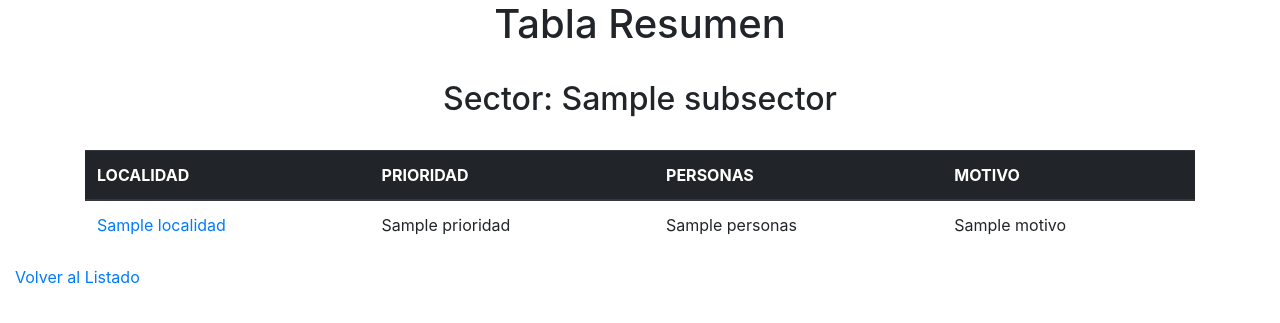
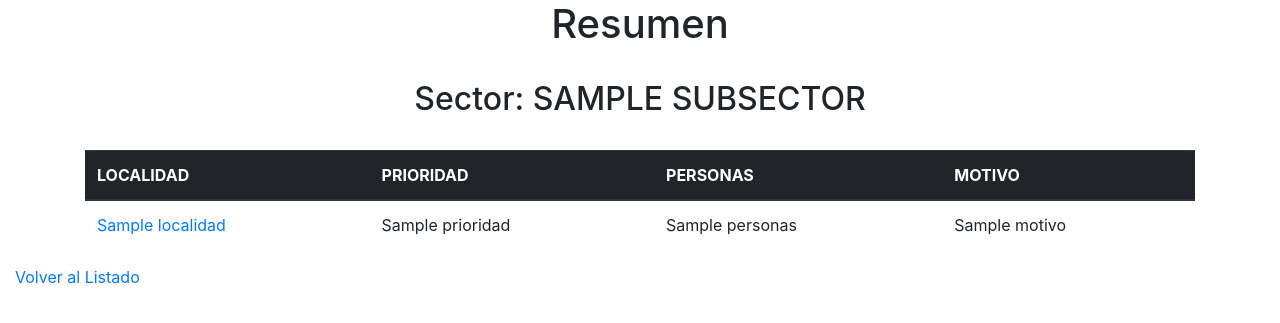
Before and after one commit to gambess/demoSy4, a Symfony app: template templates/summary/index.html.twig in a window 1280 px wide. Shown: the top 323 px of the page. Run offline with Twig, Linux system fonts and the light colour scheme; the template is opened without the code that fills it: most values are stand-ins (such as "Sample title", 1, 10 or a date in 2020); some libraries are stand-ins or nearby versions.

Commit message:
Raziel Valle Miranda: Mejorando titulos

```diff
--- a/templates/summary/index.html.twig
+++ b/templates/summary/index.html.twig
@@ -1,11 +1,11 @@
 {% extends 'base.html.twig' %}
 
-{% block title %}Tabla Resumen Sector: {{ subsector.nombre }} {% endblock %}
+{% block title %}Resumen Sector: {{ subsector.nombre }} {% endblock %}
 
 {% block body %}
-    <center><h1>Tabla Resumen</h1></center>
+    <center><h1>Resumen</h1></center>
     <br/>
-    <center><h2>Sector: {{ subsector.nombre }}</h2></center>
+    <center><h2>Sector: {{ subsector.nombre |upper }}</h2></center>
     <br/>
 
     <div class="container">
--- a/templates/summary/index1.html.twig
+++ b/templates/summary/index1.html.twig
@@ -1,11 +1,11 @@
 {% extends 'base.html.twig' %}
 
-{% block title %}Tabla Resumen por Prioridad Sector: {{ subsector.nombre }} {% endblock %}
+{% block title %}Resumen por Prioridad Sector: {{ subsector.nombre }} {% endblock %}
 
 {% block body %}
-    <center><h1>Tabla Resumen por Prioridad</h1></center>
+    <center><h1>Resumen por Prioridad</h1></center>
     <br/>
-    <center><h2>Sector: {{ subsector.nombre }}</h2></center>
+    <center><h2>Sector: {{ subsector.nombre |upper }}</h2></center>
     <br/>
 
     <div class="container">
```
